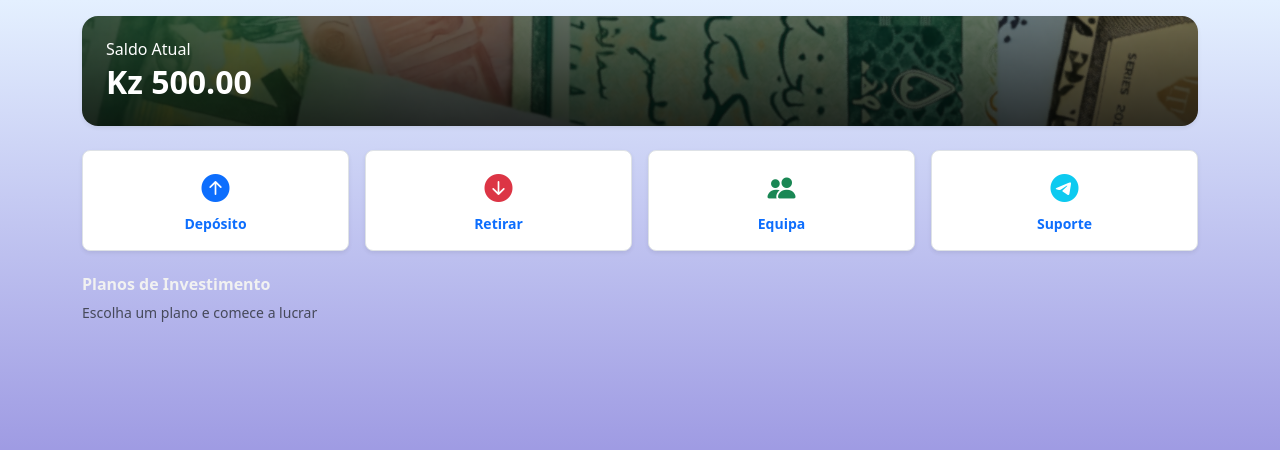
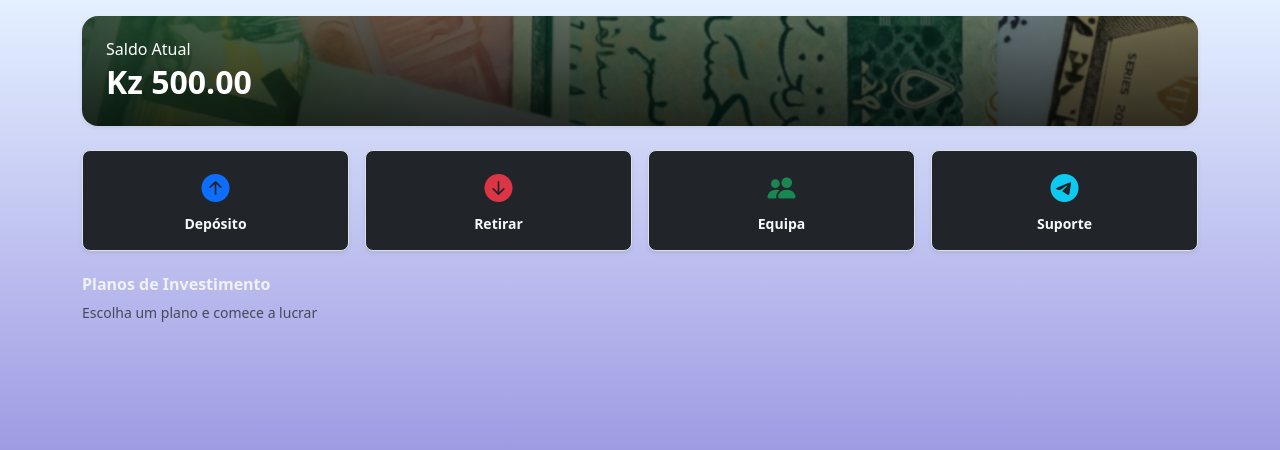
Before and after one commit to anonnimo2/cashflex_app, a Flask app: page /dashboard in a window 1280 px wide. Shown: the top 450 px of the page. Run offline with Flask 3, Linux system fonts and the light colour scheme; the visitor is signed in with stand-in values (Sample User, id 1); data that the repository does not hold is empty; some libraries are stand-ins or nearby versions.

```diff
--- a/cashflex/templates/dashboard.html
+++ b/cashflex/templates/dashboard.html
@@ -13,38 +13,39 @@
  <!-- ATALHOS RÁPIDOS -->
 <div class="row g-3 text-center mb-4">
   <div class="col-6 col-md-3">
-      <a href="{{ url_for('main.depositar') }}" class="text-decoration-none">
-        <div class="bg-white border rounded-3 py-3 shadow-sm h-100 hover-shadow">
+    <a href="{{ url_for('main.depositar') }}" class="text-decoration-none text-light">
+      <div class="bg-dark border rounded-3 py-3 shadow-sm h-100 hover-shadow">
         <i class="bi bi-arrow-up-circle-fill text-primary fs-3"></i>
         <div class="small mt-1 fw-semibold">Depósito</div>
       </div>
     </a>
   </div>
   <div class="col-6 col-md-3">
-      <a href="{{ url_for('main.withdraw') }}" class="text-decoration-none">
-        <div class="bg-white border rounded-3 py-3 shadow-sm h-100 hover-shadow">
+    <a href="{{ url_for('main.withdraw') }}" class="text-decoration-none text-light">
+      <div class="bg-dark border rounded-3 py-3 shadow-sm h-100 hover-shadow">
         <i class="bi bi-arrow-down-circle-fill text-danger fs-3"></i>
         <div class="small mt-1 fw-semibold">Retirar</div>
       </div>
     </a>
   </div>
   <div class="col-6 col-md-3">
-      <a href="{{ url_for('main.referrals') }}" class="text-decoration-none">
-        <div class="bg-white border rounded-3 py-3 shadow-sm h-100 hover-shadow">
+    <a href="{{ url_for('main.referrals') }}" class="text-decoration-none text-light">
+      <div class="bg-dark border rounded-3 py-3 shadow-sm h-100 hover-shadow">
         <i class="bi bi-people-fill text-success fs-3"></i>
         <div class="small mt-1 fw-semibold">Equipa</div>
       </div>
     </a>
   </div>
   <div class="col-6 col-md-3">
-      <a href="https://t.me/+oVt0BV7LkrgwNWU0" target="_blank" class="text-decoration-none">
-        <div class="bg-white border rounded-3 py-3 shadow-sm h-100 hover-shadow">
+    <a href="https://t.me/+oVt0BV7LkrgwNWU0" target="_blank" class="text-decoration-none text-light">
+      <div class="bg-dark border rounded-3 py-3 shadow-sm h-100 hover-shadow">
         <i class="bi bi-telegram text-info fs-3"></i>
         <div class="small mt-1 fw-semibold">Suporte</div>
       </div>
     </a>
   </div>
 </div>
+
 
   <!-- PLANOS DE INVESTIMENTO -->
   <div class="mb-3">
```
Lines whose indentation alone changed are shown as unchanged.
